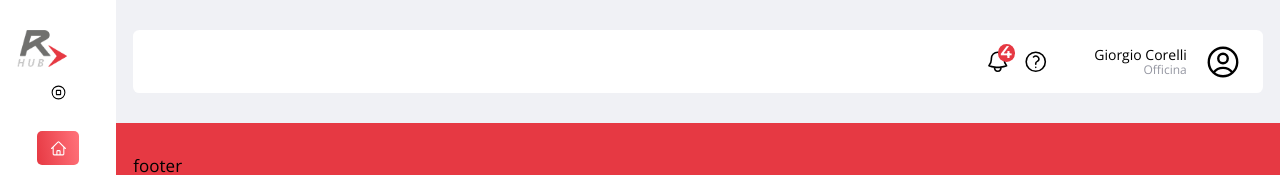
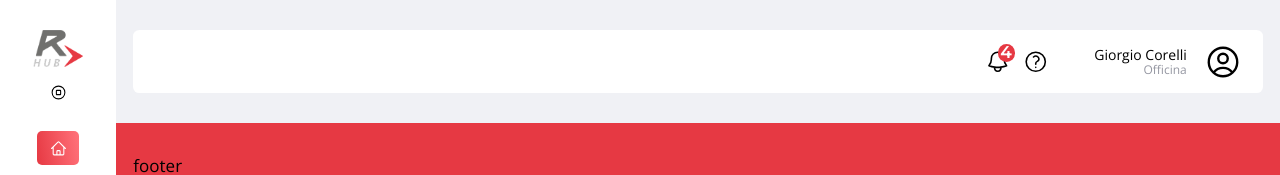
Before and after one commit to xdelmo/rapidoo-dashboard, a React (Create React App) app: page / in a window 1280 px wide. Shown: the top 175 px of the page. Built offline with nearby package versions, Linux system fonts and the light colour scheme.

Commit message:
FIX: centered logo

```diff
--- a/src/components/Navbar.jsx
+++ b/src/components/Navbar.jsx
@@ -10,7 +10,12 @@ function Navbar(props) {
       <aside aria-label="Sidebar">
         {/* blocco principale */}
         <div className="py-7 px-4">
-          <div className="flex pb-3 flex-wrap gap-4 justify-between items-center">
+          {/* blocco superiore con logo e bottone */}
+          <div
+            className={`flex pb-3 flex-wrap gap-4  items-center ${
+              props.isSidebarOpen ? "justify-between " : "justify-center"
+            }`}
+          >
             {/* logo */}
             <img
               src="./assets/logo.png"
```
